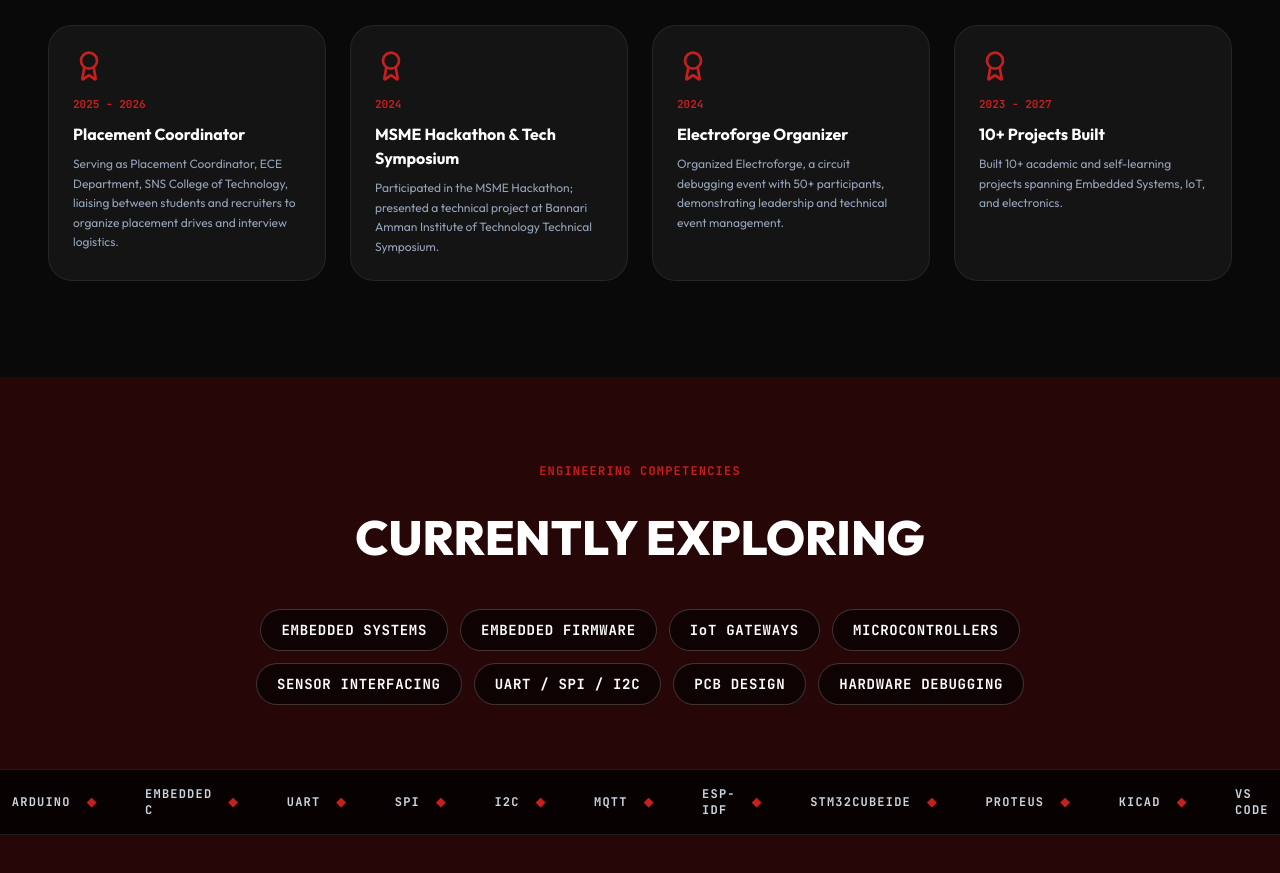
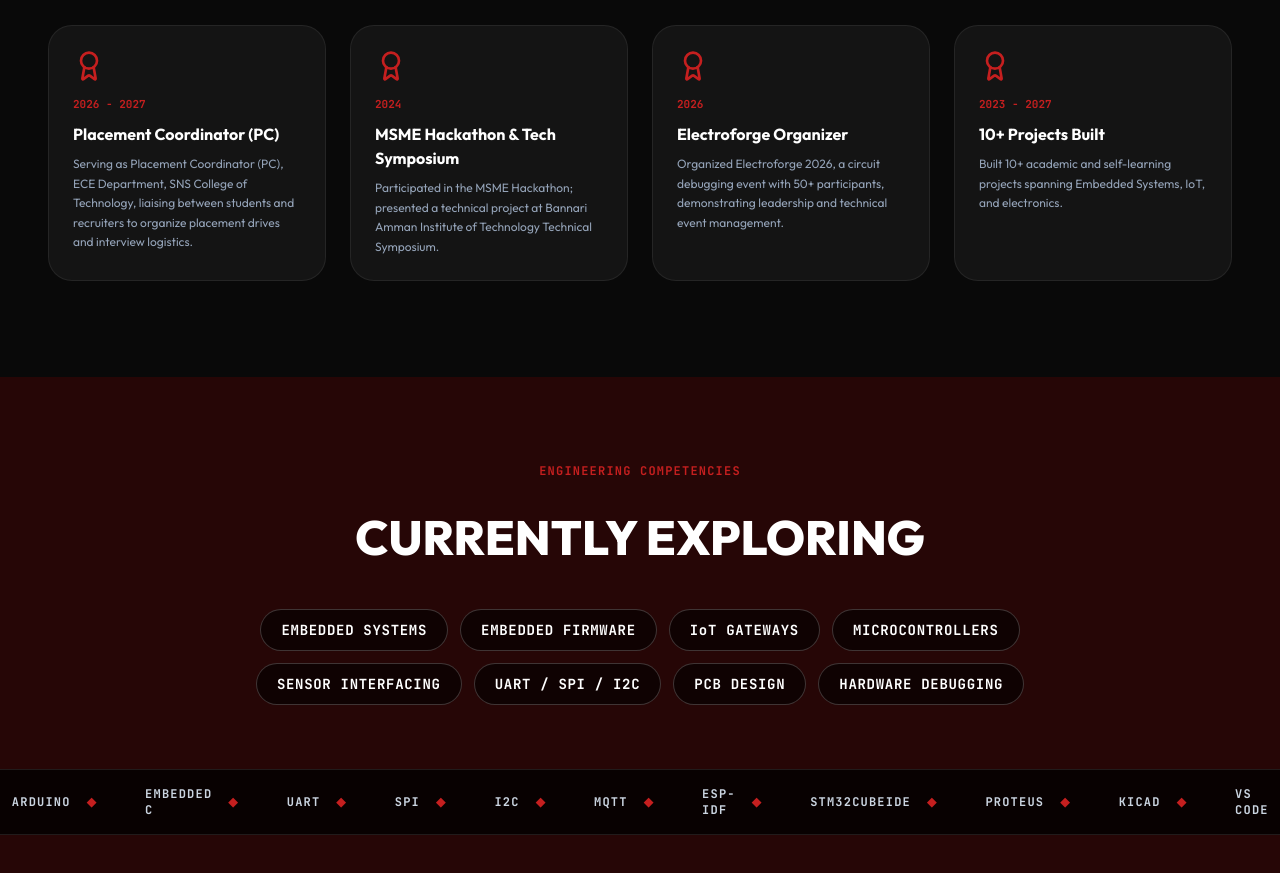
Before and after one commit to VIJAYARAJAN06/Portfolio, a React (Vite) app: page / in a window 1280 px wide. Shown: the part 9302-10175 px from the top of the page. Built offline with nearby package versions, Linux system fonts and the light colour scheme.

Commit message:
Update Electroforge to 2026 and Placement Coordinator (PC) duration to 2026-2027

```diff
--- a/src/data/portfolioData.js
+++ b/src/data/portfolioData.js
@@ -290,9 +290,9 @@ export const nptelCertificates = [
 
 export const achievementsData = [
   {
-    title: "Placement Coordinator",
-    year: "2025 - 2026",
-    desc: "Serving as Placement Coordinator, ECE Department, SNS College of Technology, liaising between students and recruiters to organize placement drives and interview logistics."
+    title: "Placement Coordinator (PC)",
+    year: "2026 - 2027",
+    desc: "Serving as Placement Coordinator (PC), ECE Department, SNS College of Technology, liaising between students and recruiters to organize placement drives and interview logistics."
   },
   {
     title: "MSME Hackathon & Tech Symposium",
@@ -301,8 +301,8 @@ export const achievementsData = [
   },
   {
     title: "Electroforge Organizer",
-    year: "2024",
-    desc: "Organized Electroforge, a circuit debugging event with 50+ participants, demonstrating leadership and technical event management."
+    year: "2026",
+    desc: "Organized Electroforge 2026, a circuit debugging event with 50+ participants, demonstrating leadership and technical event management."
   },
   {
     title: "10+ Projects Built",
```
